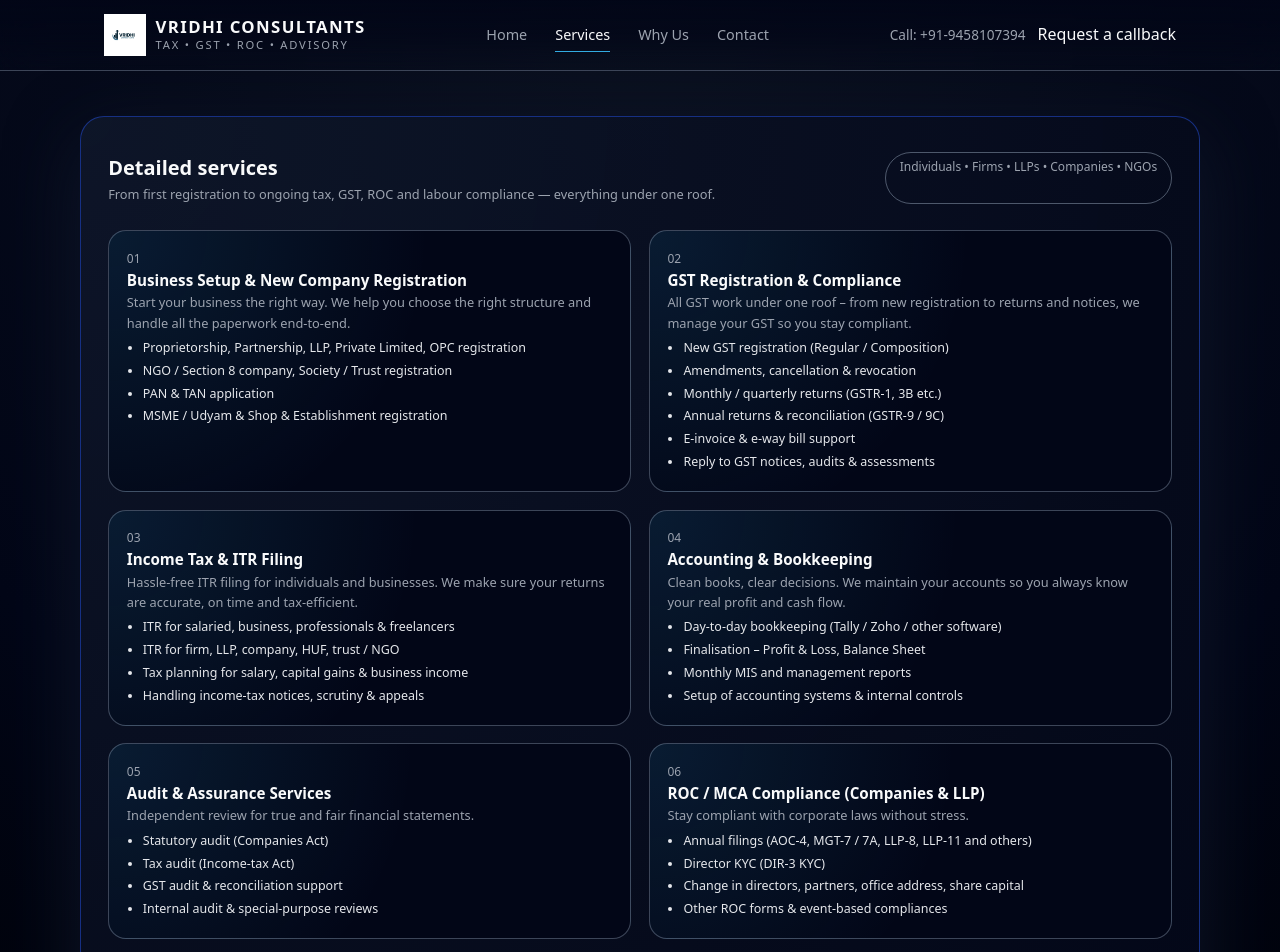
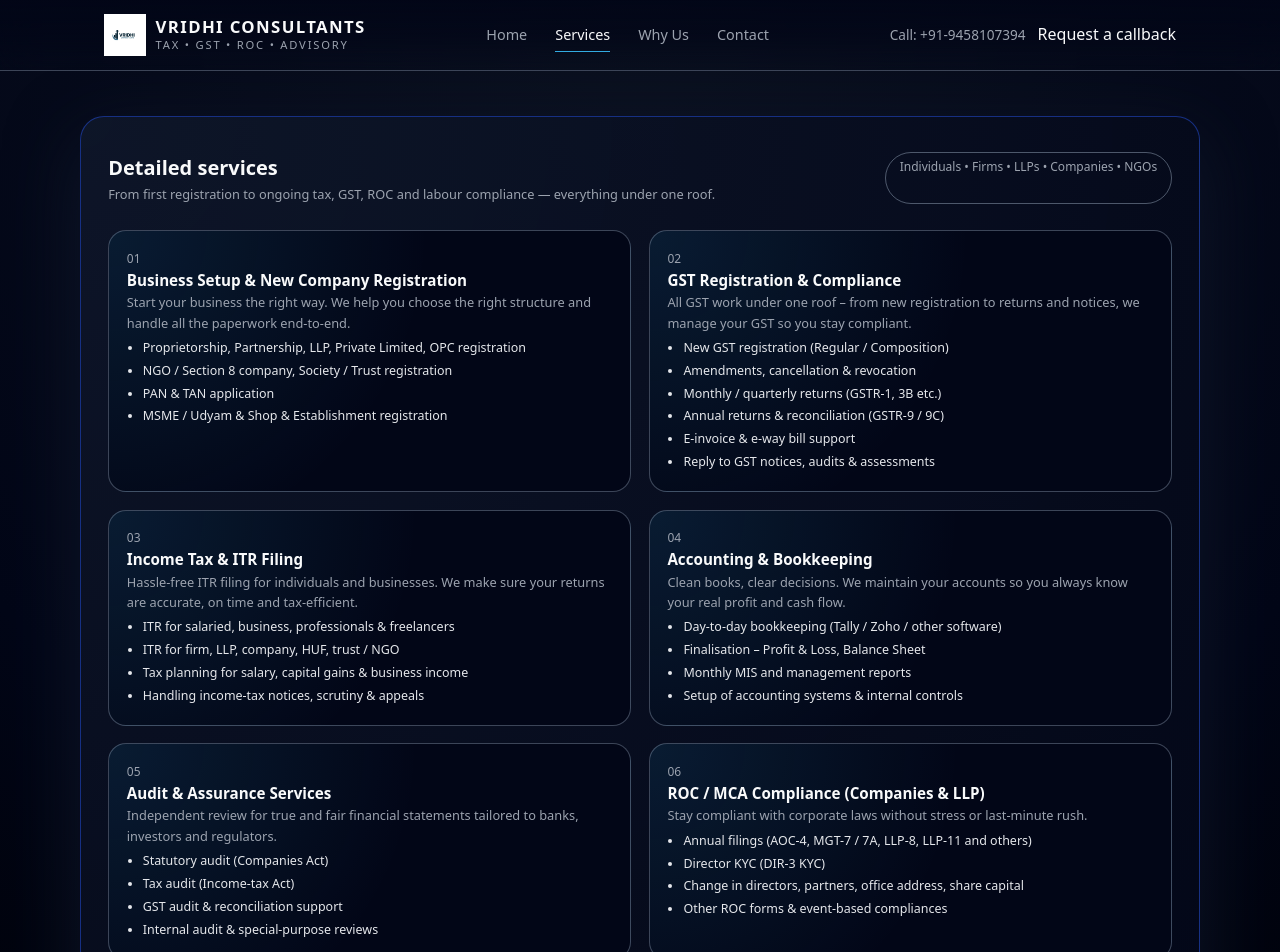
Before and after one commit to KP-1306/vridhi-consultants, a React (Vite) app: page /services in a window 1280 px wide. Shown: the top 952 px of the page. Built offline with nearby package versions, Linux system fonts and the light colour scheme; the HTML template or start-up script is replaced by a standard one.

Commit message:
Update services.js

```diff
--- a/src/data/services.js
+++ b/src/data/services.js
@@ -1,10 +1,13 @@
 // src/data/services.js
 
+// Master list of services.
+// `slug` controls the URL: /services/<slug>
 export const services = [
   {
     tag: "01",
-    slug: "business-setup-new-company-registration",
+    slug: "business-setup",
     name: "Business Setup & New Company Registration",
+    shortTitle: "Business Setup & Company Registration",
     desc:
       "Start your business the right way. We help you choose the right structure and handle all the paperwork end-to-end.",
     bullets: [
@@ -16,8 +19,9 @@ export const services = [
   },
   {
     tag: "02",
-    slug: "gst-registration-compliance",
+    slug: "gst-compliance",
     name: "GST Registration & Compliance",
+    shortTitle: "GST Registration & Compliance",
     desc:
       "All GST work under one roof – from new registration to returns and notices, we manage your GST so you stay compliant.",
     bullets: [
@@ -31,8 +35,9 @@ export const services = [
   },
   {
     tag: "03",
-    slug: "income-tax-itr-filing",
+    slug: "income-tax-itr",
     name: "Income Tax & ITR Filing",
+    shortTitle: "Income Tax & ITR Filing",
     desc:
       "Hassle-free ITR filing for individuals and businesses. We make sure your returns are accurate, on time and tax-efficient.",
     bullets: [
@@ -46,6 +51,7 @@ export const services = [
     tag: "04",
     slug: "accounting-bookkeeping",
     name: "Accounting & Bookkeeping",
+    shortTitle: "Accounting & Bookkeeping",
     desc:
       "Clean books, clear decisions. We maintain your accounts so you always know your real profit and cash flow.",
     bullets: [
@@ -57,9 +63,11 @@ export const services = [
   },
   {
     tag: "05",
-    slug: "audit-assurance-services",
+    slug: "audit-assurance",
     name: "Audit & Assurance Services",
-    desc: "Independent review for true and fair financial statements.",
+    shortTitle: "Audit & Assurance Services",
+    desc:
+      "Independent review for true and fair financial statements tailored to banks, investors and regulators.",
     bullets: [
       "Statutory audit (Companies Act)",
       "Tax audit (Income-tax Act)",
@@ -71,7 +79,8 @@ export const services = [
     tag: "06",
     slug: "roc-mca-compliance",
     name: "ROC / MCA Compliance (Companies & LLP)",
-    desc: "Stay compliant with corporate laws without stress.",
+    shortTitle: "ROC / MCA Compliance",
+    desc: "Stay compliant with corporate laws without stress or last-minute rush.",
     bullets: [
       "Annual filings (AOC-4, MGT-7 / 7A, LLP-8, LLP-11 and others)",
       "Director KYC (DIR-3 KYC)",
@@ -81,9 +90,10 @@ export const services = [
   },
   {
     tag: "07",
-    slug: "payroll-pf-esic-labour-compliance",
+    slug: "payroll-pf-esic-labour",
     name: "Payroll, PF / ESIC & Labour Compliance",
-    desc: "Smooth payroll and peace of mind on labour laws.",
+    shortTitle: "Payroll & Labour Compliance",
+    desc: "Smooth payroll and peace of mind on labour laws and statutory payouts.",
     bullets: [
       "Monthly payroll processing & payslips",
       "TDS on salary and Form 16",
@@ -93,8 +103,9 @@ export const services = [
   },
   {
     tag: "08",
-    slug: "business-advisory-loans-project-reports",
+    slug: "business-advisory-loans",
     name: "Business Advisory, Loans & Project Reports",
+    shortTitle: "Business Advisory & Loans",
     desc: "Numbers that help you grow – not just file returns.",
     bullets: [
       "Project reports & CMA data for bank loans",
```
